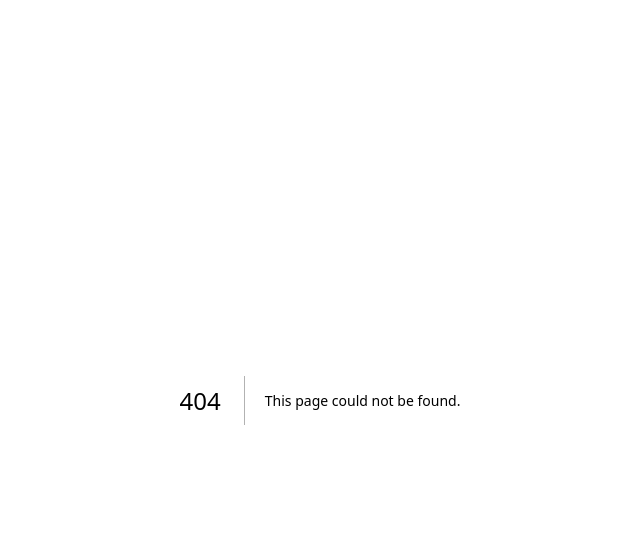
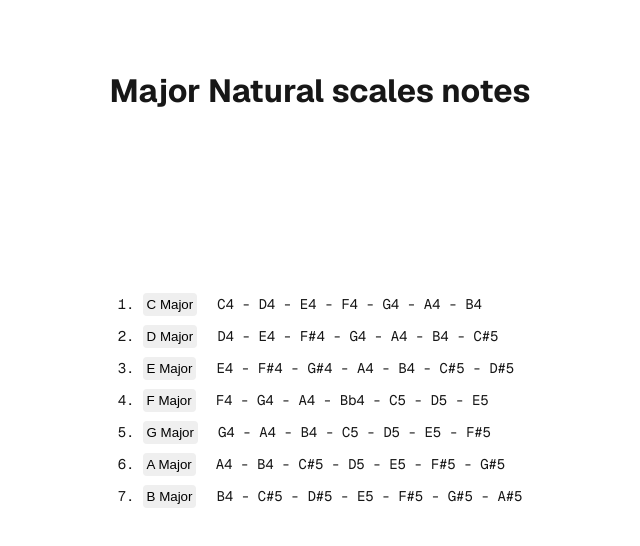
Before and after one commit to agnezi/musician-dev, a Next.js app: page /scales in a window 1280 px wide. Before the commit this address had no page. Shown: the top 546 px of the page, without its empty margins (320-960 px from the left). Built offline with nearby package versions, Linux system fonts and the light colour scheme.

Commit message:
feat: create scales page

```diff
--- /dev/null
+++ b/src/app/scales/page.module.css
@@ -0,0 +1,176 @@
+.page {
+  --gray-rgb: 0, 0, 0;
+  --gray-alpha-200: rgba(var(--gray-rgb), 0.08);
+  --gray-alpha-100: rgba(var(--gray-rgb), 0.05);
+
+  --button-primary-hover: #383838;
+  --button-secondary-hover: #f2f2f2;
+
+  display: grid;
+  grid-template-rows: 20px 1fr 20px;
+  align-items: center;
+  justify-items: center;
+  min-height: 100svh;
+  padding: 80px;
+  gap: 64px;
+  font-family: var(--font-geist-sans);
+}
+
+@media (prefers-color-scheme: dark) {
+  .page {
+    --gray-rgb: 255, 255, 255;
+    --gray-alpha-200: rgba(var(--gray-rgb), 0.145);
+    --gray-alpha-100: rgba(var(--gray-rgb), 0.06);
+
+    --button-primary-hover: #ccc;
+    --button-secondary-hover: #1a1a1a;
+  }
+}
+
+.main {
+  display: flex;
+  flex-direction: column;
+  gap: 32px;
+  grid-row-start: 2;
+}
+
+.main ol {
+  font-family: var(--font-geist-mono);
+  padding-left: 0;
+  margin: 0;
+  font-size: 14px;
+  line-height: 24px;
+  letter-spacing: -0.01em;
+  list-style-position: inside;
+}
+
+.main li:not(:last-of-type) {
+  margin-bottom: 8px;
+}
+
+.main code {
+  font-family: inherit;
+  background: var(--gray-alpha-100);
+  padding: 2px 4px;
+  border-radius: 4px;
+  font-weight: 600;
+}
+
+.ctas {
+  display: flex;
+  gap: 16px;
+}
+
+.ctas a {
+  appearance: none;
+  border-radius: 128px;
+  height: 48px;
+  padding: 0 20px;
+  border: none;
+  border: 1px solid transparent;
+  transition:
+    background 0.2s,
+    color 0.2s,
+    border-color 0.2s;
+  cursor: pointer;
+  display: flex;
+  align-items: center;
+  justify-content: center;
+  font-size: 16px;
+  line-height: 20px;
+  font-weight: 500;
+}
+
+a.primary {
+  background: var(--foreground);
+  color: var(--background);
+  gap: 8px;
+}
+
+a.secondary {
+  border-color: var(--gray-alpha-200);
+  min-width: 180px;
+}
+
+.footer {
+  grid-row-start: 3;
+  display: flex;
+  gap: 24px;
+}
+
+.footer a {
+  display: flex;
+  align-items: center;
+  gap: 8px;
+}
+
+.footer img {
+  flex-shrink: 0;
+}
+
+/* Enable hover only on non-touch devices */
+@media (hover: hover) and (pointer: fine) {
+  a.primary:hover {
+    background: var(--button-primary-hover);
+    border-color: transparent;
+  }
+
+  a.secondary:hover {
+    background: var(--button-secondary-hover);
+    border-color: transparent;
+  }
+
+  .footer a:hover {
+    text-decoration: underline;
+    text-underline-offset: 4px;
+  }
+}
+
+@media (max-width: 600px) {
+  .page {
+    padding: 32px;
+    padding-bottom: 80px;
+  }
+
+  .main {
+    align-items: center;
+  }
+
+  .main ol {
+    text-align: center;
+  }
+
+  .ctas {
+    flex-direction: column;
+  }
+
+  .ctas a {
+    font-size: 14px;
+    height: 40px;
+    padding: 0 16px;
+  }
+
+  a.secondary {
+    min-width: auto;
+  }
+
+  .footer {
+    flex-wrap: wrap;
+    align-items: center;
+    justify-content: center;
+  }
+}
+
+@media (prefers-color-scheme: dark) {
+  .logo {
+    filter: invert();
+  }
+}
+
+
+.scaleButton {
+  margin-right: 20px;
+  padding: 4px;
+  border-style: none;
+  border-radius: 4px;
+}
--- /dev/null
+++ b/src/app/scales/page.tsx
@@ -0,0 +1,85 @@
+"use client";
+
+import { ToneLib } from "@/libs/toneLib";
+import styles from "./page.module.css";
+import { Note } from "@/types/note.type";
+
+export default function Scales() {
+  const cMajorScale: Note[] = ["C4", "D4", "E4", "F4", "G4", "A4", "B4"];
+  const dMajorScale: Note[] = ["D4", "E4", "F#4", "G4", "A4", "B4", "C#5"];
+  const eMajorScale: Note[] = ["E4", "F#4", "G#4", "A4", "B4", "C#5", "D#5"];
+  const fMajorScale: Note[] = ["F4", "G4", "A4", "Bb4", "C5", "D5", "E5"];
+  const gMajorScale: Note[] = ["G4", "A4", "B4", "C5", "D5", "E5", "F#5"];
+  const aMajorScale: Note[] = ["A4", "B4", "C#5", "D5", "E5", "F#5", "G#5"];
+  const bMajorScale: Note[] = ["B4", "C#5", "D#5", "E5", "F#5", "G#5", "A#5"];
+
+
+
+  const majorScales: Array<{ scaleName: string; notes: Note[] }> = [
+    {
+      scaleName: "C Major",
+      notes: cMajorScale,
+    },
+    {
+      scaleName: "D Major",
+      notes: dMajorScale,
+    },
+    {
+      scaleName: "E Major",
+      notes: eMajorScale,
+    },
+    {
+      scaleName: "F Major",
+      notes: fMajorScale,
+    },
+    {
+      scaleName: "G Major",
+      notes: gMajorScale,
+    },
+    {
+      scaleName: "A Major",
+      notes: aMajorScale,
+    },
+    {
+      scaleName: "B Major",
+      notes: bMajorScale,
+    },
+  ];
+
+  function playScaleOf(notes: Note[]) {
+    notes.forEach((note, index) => {
+      ToneLib.synth.triggerAttackRelease(
+        note,
+        "8n",
+        ToneLib.toneNow() + index * 0.5
+      );
+    });
+  }
+
+  return (
+    <div className={styles.page}>
+      <header>
+        <h1>Major Natural scales notes</h1>
+      </header>
+      <main className={styles.main}>
+        <ol>
+          {majorScales.map((scale) => (
+            <li key={scale.scaleName}>
+              <button
+                className={styles.scaleButton}
+                onClick={() => playScaleOf(scale.notes)}
+              >
+                {scale.scaleName}
+              </button>
+              {scale.notes.map((note, index) => (
+                <span key={note}>
+                  {note} {scale.notes.length - 1 === index ? "" : "-"}{" "}
+                </span>
+              ))}
+            </li>
+          ))}
+        </ol>
+      </main>
+    </div>
+  );
+}
```
